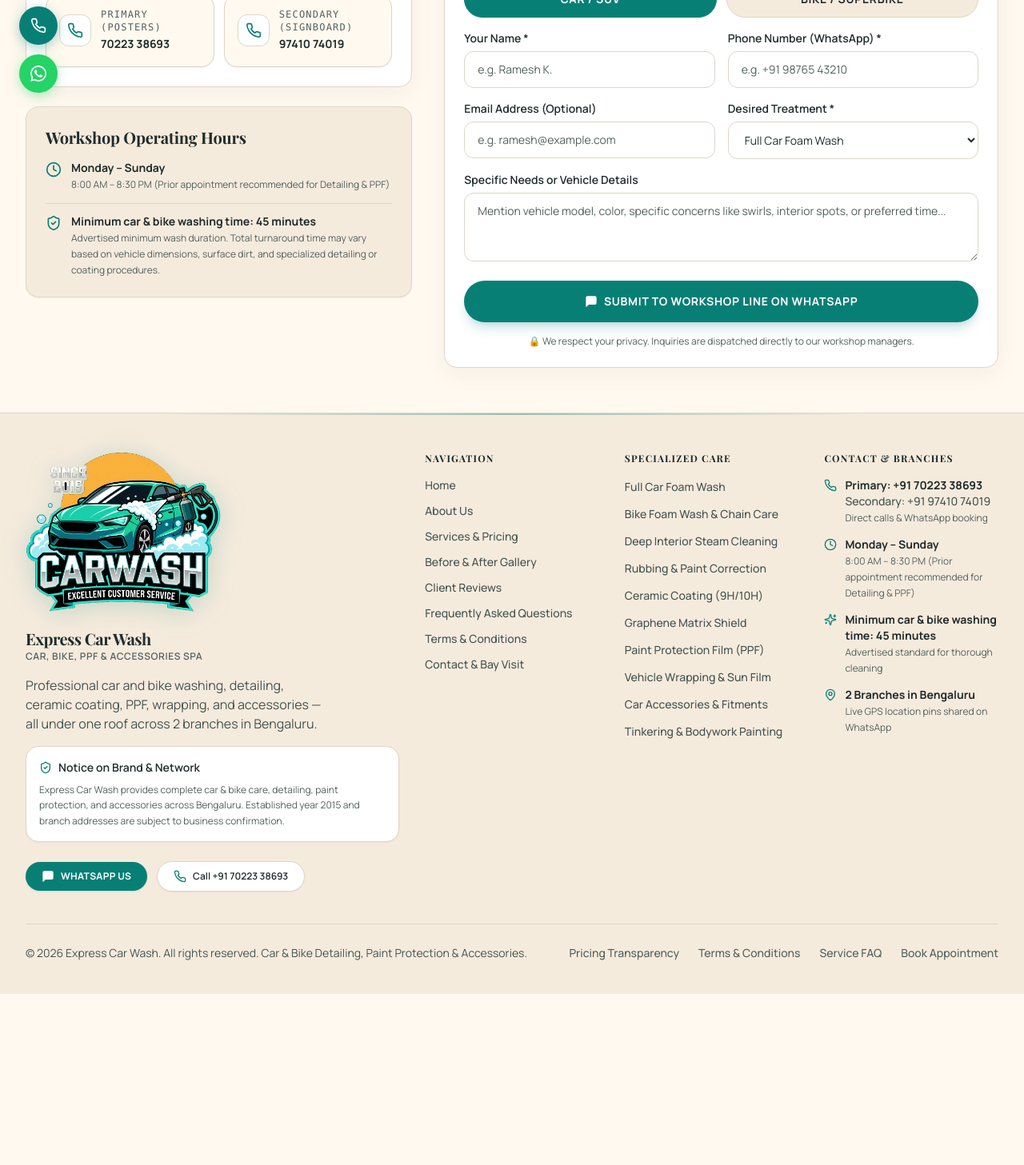
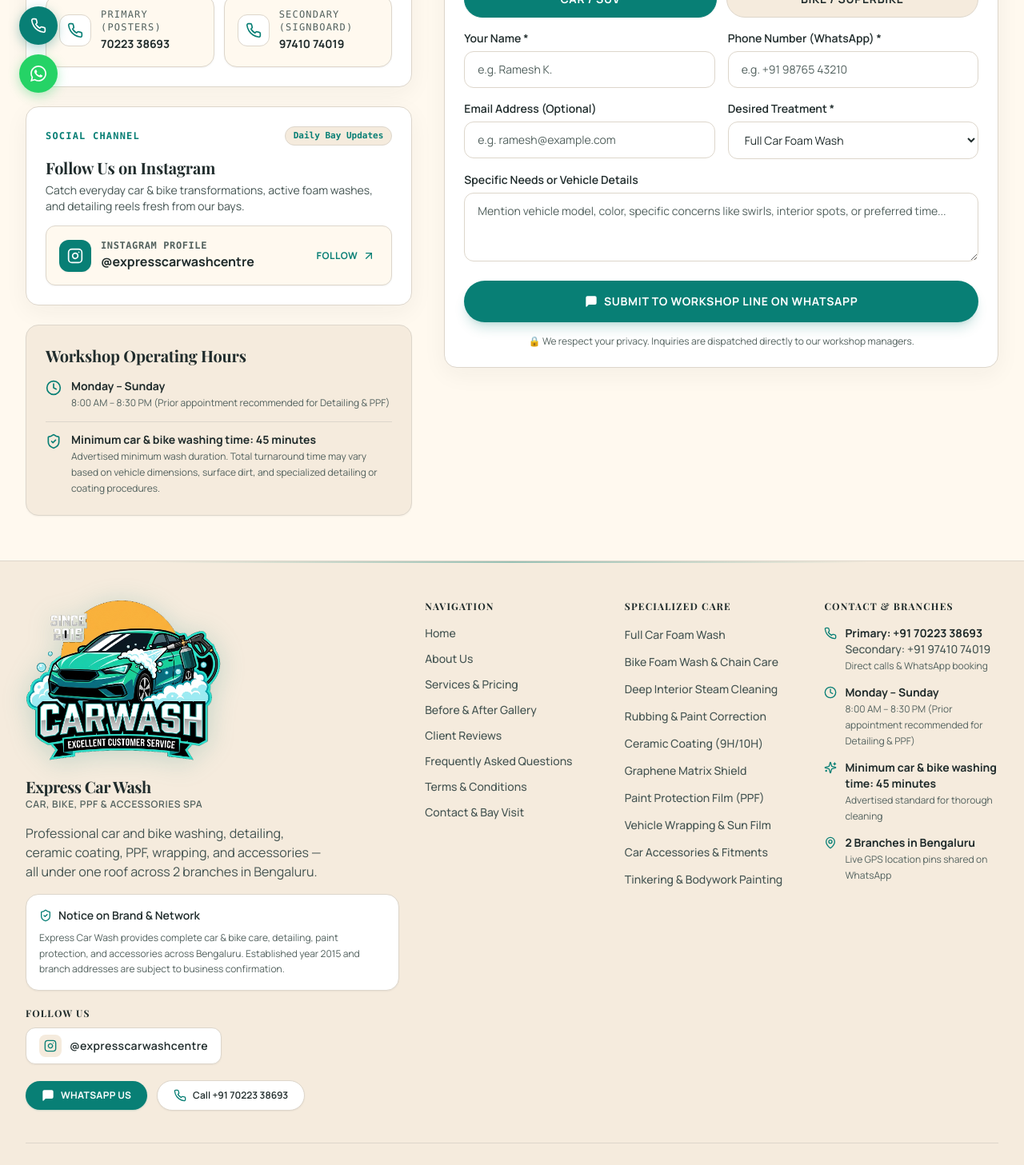
Before and after one commit to Roiprojects/express-car-wash, a Next.js app: page /contact in a window 1280 px wide. Shown: the part 660-2117 px from the top of the page at 80% size. Before the commit the page ends 1903 px from the top, so only its background shows below. Built offline with nearby package versions, Linux system fonts and the light colour scheme; a web font is replaced by a local one.

Commit message:
feat(social): add Express Car Wash Instagram profile to Footer and Contact page only

```diff
--- a/src/app/contact/page.tsx
+++ b/src/app/contact/page.tsx
@@ -3,7 +3,7 @@
 import React from 'react';
 import { BUSINESS_CONFIG } from '@/data/business';
 import ContactForm from '@/components/contact/ContactForm';
-import { Phone, MessageSquare, Clock, ShieldCheck, Sparkles } from 'lucide-react';
+import { Phone, MessageSquare, Clock, ShieldCheck, Sparkles, Instagram, ArrowUpRight } from 'lucide-react';
 import { generateQuickWhatsAppUrl } from '@/lib/whatsapp';
 import { useBooking } from '@/components/layout/AppShell';
 
@@ -95,6 +95,54 @@ export default function ContactPage() {
               </div>
             </div>
 
+            {/* Follow Us on Instagram */}
+            <div className="p-5 sm:p-6 rounded-2xl bg-white border border-[#DDD6CB] space-y-3.5 shadow-[0_8px_30px_rgba(32,44,44,0.05)]">
+              <div className="flex items-center justify-between">
+                <span className="text-xs font-mono uppercase tracking-widest text-[#087F75] font-bold">
+                  Social Channel
+                </span>
+                <span className="inline-flex items-center gap-1 text-[11px] font-mono text-[#087F75] bg-[#F5EBDD] px-2.5 py-0.5 rounded-full border border-[#DDD6CB] font-semibold">
+                  Daily Bay Updates
+                </span>
+              </div>
+
+              <div>
+                <h3 className="text-xl font-serif font-bold text-[#202C2C]">
+                  Follow Us on Instagram
+                </h3>
+                <p className="text-xs sm:text-sm text-[#445452] mt-1 leading-relaxed">
+                  Catch everyday car &amp; bike transformations, active foam washes, and detailing reels fresh from our bays.
+                </p>
+              </div>
+
+              <a
+                href={BUSINESS_CONFIG.social.instagram.url}
+                target="_blank"
+                rel="noopener noreferrer"
+                aria-label={BUSINESS_CONFIG.social.instagram.label}
+                className="flex items-center justify-between p-3.5 sm:p-4 rounded-xl bg-[#FFF9EF] hover:bg-[#F5EBDD] border border-[#DDD6CB] hover:border-[#087F75] text-[#202C2C] transition-all duration-300 group shadow-sm active:scale-[0.99]"
+              >
+                <div className="flex items-center gap-3">
+                  <div className="w-10 h-10 rounded-xl bg-[#087F75] text-white flex items-center justify-center font-bold flex-shrink-0 shadow-sm group-hover:scale-105 transition-transform">
+                    <Instagram className="w-5 h-5" />
+                  </div>
+                  <div>
+                    <span className="text-xs font-mono uppercase tracking-wider text-[#52615E] block font-semibold">
+                      Instagram Profile
+                    </span>
+                    <span className="text-sm sm:text-base font-bold text-[#202C2C] group-hover:text-[#087F75] transition-colors">
+                      {BUSINESS_CONFIG.social.instagram.handle}
+                    </span>
+                  </div>
+                </div>
+
+                <div className="flex items-center gap-1.5 text-xs font-bold text-[#087F75] uppercase tracking-wider pr-1">
+                  <span className="hidden sm:inline">Follow</span>
+                  <ArrowUpRight className="w-4 h-4 group-hover:translate-x-0.5 group-hover:-translate-y-0.5 transition-transform" />
+                </div>
+              </a>
+            </div>
+
             {/* Hours & Minimum Time */}
             <div className="p-5 sm:p-6 rounded-2xl bg-[#F5EBDD] border border-[#DDD6CB] space-y-3.5 shadow-sm">
               <h3 className="text-xl font-serif font-bold text-[#202C2C]">Workshop Operating Hours</h3>
--- a/src/components/layout/Footer.tsx
+++ b/src/components/layout/Footer.tsx
@@ -3,7 +3,7 @@
 import React from 'react';
 import Link from 'next/link';
 import { BUSINESS_CONFIG } from '@/data/business';
-import { Phone, MessageSquare, MapPin, Clock, ArrowUpRight, ShieldCheck, Sparkles } from 'lucide-react';
+import { Phone, MessageSquare, MapPin, Clock, ArrowUpRight, ShieldCheck, Sparkles, Instagram } from 'lucide-react';
 import { generateQuickWhatsAppUrl } from '@/lib/whatsapp';
 import BrandLogo from '@/components/ui/BrandLogo';
 
@@ -45,7 +45,28 @@ export default function Footer() {
               </p>
             </div>
 
-            <div className="flex flex-wrap items-center gap-3 pt-2">
+            {/* Follow Us */}
+            <div className="pt-1">
+              <h4 className="text-xs font-bold uppercase tracking-widest text-[#202C2C] mb-2.5">
+                Follow Us
+              </h4>
+              <a
+                href={BUSINESS_CONFIG.social.instagram.url}
+                target="_blank"
+                rel="noopener noreferrer"
+                aria-label={BUSINESS_CONFIG.social.instagram.label}
+                className="inline-flex items-center gap-2.5 px-4 py-2 rounded-xl bg-white border border-[#DDD6CB] hover:border-[#087F75] text-[#202C2C] hover:text-[#087F75] transition-all duration-300 shadow-sm group hover:-translate-y-0.5 active:scale-95"
+              >
+                <div className="w-7 h-7 rounded-lg bg-[#F5EBDD] text-[#087F75] group-hover:bg-[#087F75] group-hover:text-white flex items-center justify-center transition-colors duration-300">
+                  <Instagram className="w-4 h-4" />
+                </div>
+                <span className="text-xs sm:text-sm font-semibold tracking-wide">
+                  {BUSINESS_CONFIG.social.instagram.handle}
+                </span>
+              </a>
+            </div>
+
+            <div className="flex flex-wrap items-center gap-3 pt-1">
               <a
                 href={generateQuickWhatsAppUrl('Hello from website footer!')}
                 target="_blank"
--- a/src/data/business.ts
+++ b/src/data/business.ts
@@ -42,6 +42,13 @@ export interface BusinessConfig {
     symbol: string;
     code: string;
     locale: string;
+  };
+  social: {
+    instagram: {
+      url: string;
+      handle: string;
+      label: string;
+    };
   };
 }
 
@@ -100,4 +107,11 @@ export const BUSINESS_CONFIG: BusinessConfig = {
     code: "INR",
     locale: "en-IN",
   },
+  social: {
+    instagram: {
+      url: "https://www.instagram.com/expresscarwashcentre/",
+      handle: "@expresscarwashcentre",
+      label: "Follow Express Car Wash on Instagram",
+    },
+  },
 };
```
